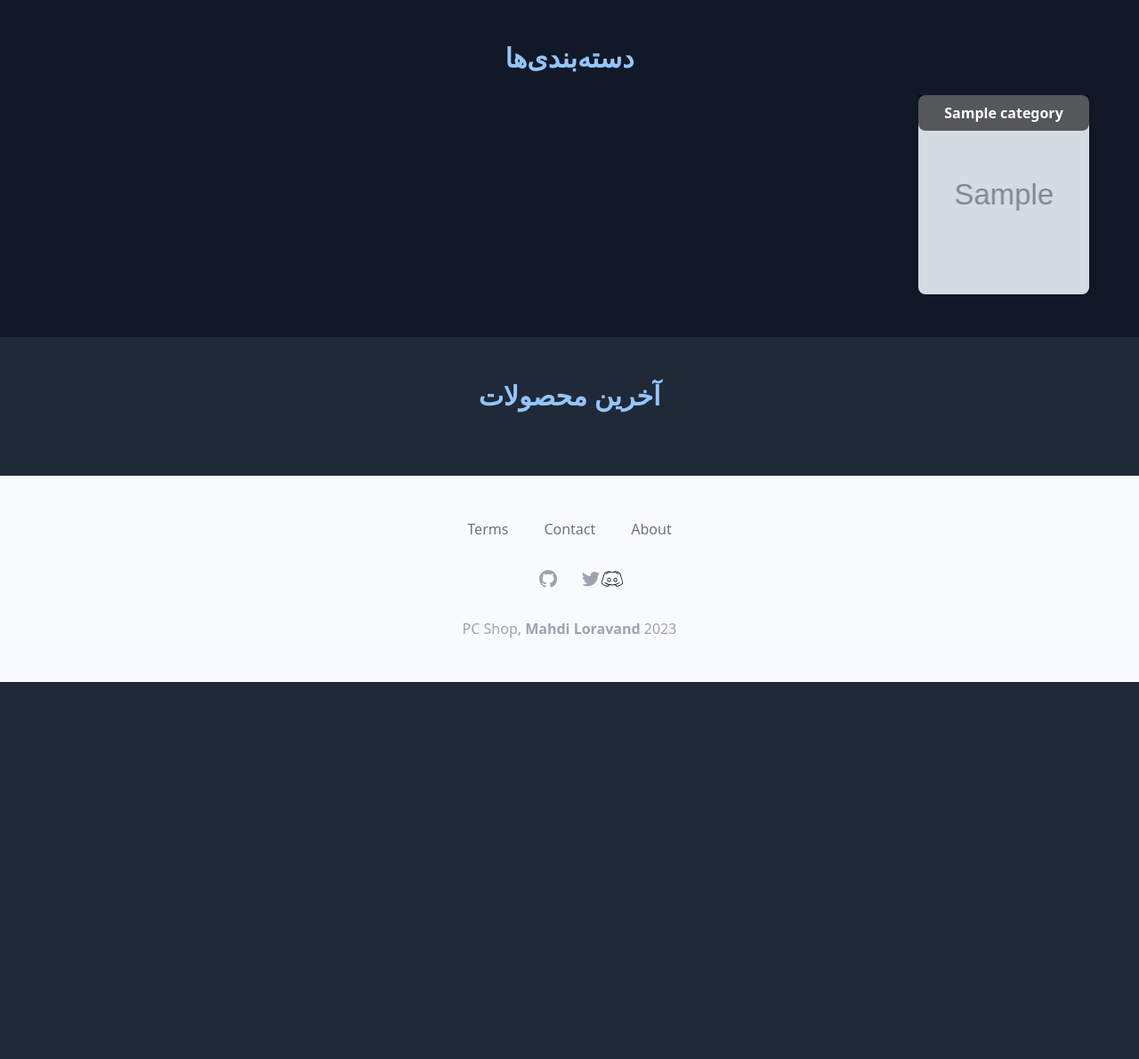
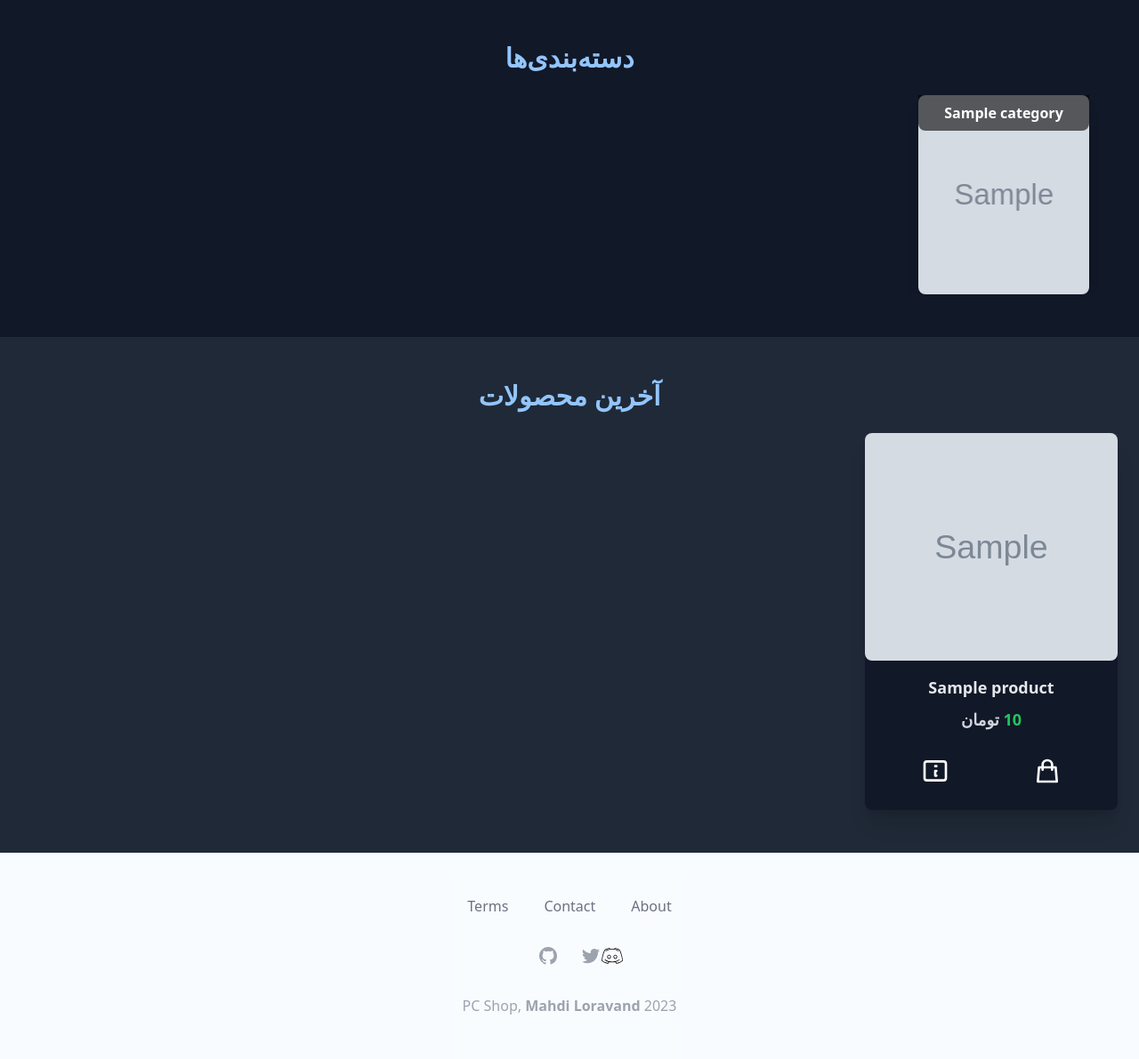
Before and after one commit to mahdilow/DjangoShop, a Django app: page / in a window 1280 px wide. Shown: the part 546-1737 px from the top of the page at 89% size. Before the commit the page ends 1313 px from the top, so only its background shows below. Run offline with Django 4.2, Linux system fonts and the light colour scheme; tables that the repository leaves empty hold one stand-in row (values such as "Sample post"); grey boxes marked "Sample" are stand-in pictures; parts of the project's set-up code (start-up, migrations or seed data) failed here and were passed over; some libraries are stand-ins or nearby versions; some web fonts are replaced.

Commit message:
change the Product Section

```diff
--- a/core/templates/core/HomePage.html
+++ b/core/templates/core/HomePage.html
@@ -68,27 +68,20 @@
   }
 </style>
 
-
 <!-- Latest Products -->
 <section class="latest-products py-12 bg-gray-800">
   <div class="container mx-auto px-6">
     <h2 class="text-3xl text-blue-300 font-semibold mb-6 text-center">آخرین محصولات</h2>
     <div class="grid grid-cols-1 md:grid-cols-3 lg:grid-cols-4 gap-8">
-      {% for product in latest_products %}
-        <div class="card bg-gray-900 shadow-xl text-center">
-          <figure>
-            <img src="{{ product.get_thumbnail }}" alt="{{ product.name }}" class="rounded-t-lg"/>
-          </figure>
-          <div class="card-body text-white">
-            <h3 class="card-title font-bold text-lg">{{ product.name }}</h3>
-            <p class="text-green-400">تومان{{ product.price }}</p>
-            <a href="{% url 'product' product.slug %}" class="btn btn-primary w-full mt-4">مشاهده جزئیات</a>
-          </div>
-        </div>
+      {% for product in products %}
+        {% include 'product/partials/product_list_item.html' %}
       {% endfor %}
     </div>
   </div>
 </section>
+
+
+
 <!-- category section scroll horizontally with mouse wheel-->
 <script>
   const categoriesSection = document.querySelector('.overflow-x-auto');
--- a/product/templates/product/partials/product_list_item.html
+++ b/product/templates/product/partials/product_list_item.html
@@ -1,23 +1,40 @@
-<div class="w-full md:w-1/3 xl:w-1/4 p-6">
-    <a href="{% url 'product' product.slug %}">
-        <img src="{{ product.get_thumbnail }}" class="w-full rounded-xl  hover:shadow-lg">
-    </a>
+<div class="card bg-gray-900 shadow-xl text-center rounded-lg">
+    <figure class="overflow-hidden rounded-lg h-64 flex items-center justify-center">
+        <img src="{{ product.get_thumbnail }}" alt="{{ product.name }}" class="object-cover w-full h-full transition-transform duration-300 transform hover:scale-105"/>
+    </figure>
+    <div class="card-body text-white p-4">
+        <h3 class="card-title font-bold text-lg mb-2 text-gray-200">{{ product.name }}</h3>
+        <p class="text-green-500 text-lg font-semibold inline">
+            {{ product.price }}
+        </p>
+        <span class="text-gray-300 text-lg font-semibold"> تومان</span>
 
-    <div class="pt-3 flex items-center justify-between">
-        <a href="{% url 'product' product.slug %}">{{ product.name }}</a>
-
+        <div class="flex justify-between items-center mt-4">
+            <!-- Add to Cart Button with SVG only -->
             <a
                 href="#"
                 hx-get="{% url 'add_to_cart' product.id %}"
                 hx-target="#menu-cart-button"
                 hx-swap="outerHTML"
-            class="text-blue-500 hover:text-blue-800"
-        >
-            <svg xmlns="http://www.w3.org/2000/svg" class="h-6 w-6" fill="none" viewBox="0 0 24 24" stroke="currentColor">
+                class="flex items-center justify-center text-white w-1/2 py-3 transition-colors duration-300 ease-in-out transform hover:scale-105 group relative">
+                <svg xmlns="http://www.w3.org/2000/svg" class="h-8 w-8 mx-auto group-hover:text-green-400" fill="none" viewBox="0 0 24 24" stroke="currentColor">
                     <path stroke-linecap="round" stroke-linejoin="round" stroke-width="2" d="M16 11V7a4 4 0 00-8 0v4M5 9h14l1 12H4L5 9z" />
                 </svg>
+                <span class="absolute left-1/2 transform -translate-x-1/2 bottom-full mb-2 hidden group-hover:block bg-gray-800 text-white text-xs rounded py-1 px-2">
+                    افزودن به سبد خرید
+                </span>
+            </a>
+
+            <!-- Details Button with Information Icon -->
+            <a href="{% url 'product' product.slug %}"
+               class="flex items-center justify-center text-white w-1/2 py-3 transition-colors duration-300 ease-in-out transform hover:scale-105 group relative">
+               <svg xmlns="http://www.w3.org/2000/svg" class="h-8 w-8 mx-auto group-hover:text-blue-400" fill="none" viewBox="0 0 24 24" stroke="currentColor">
+                   <path stroke-linecap="round" stroke-linejoin="round" stroke-width="2" d="M13 16h-1v-4h1m0-4h-1m6 12H5a2 2 0 01-2-2V6a2 2 0 012-2h14a2 2 0 012 2v12a2 2 0 01-2 2z" />
+               </svg>
+               <span class="absolute left-1/2 transform -translate-x-1/2 bottom-full mb-2 hidden group-hover:block bg-gray-800 text-white text-xs rounded py-1 px-2">
+                   مشاهده جزئیات
+               </span>
             </a>
         </div>
-
-    <p class="pt-1 text-gray-400">تومان{{ product.price_display }}</p>
     </div>
+</div>
```
Lines whose indentation alone changed are shown as unchanged.
